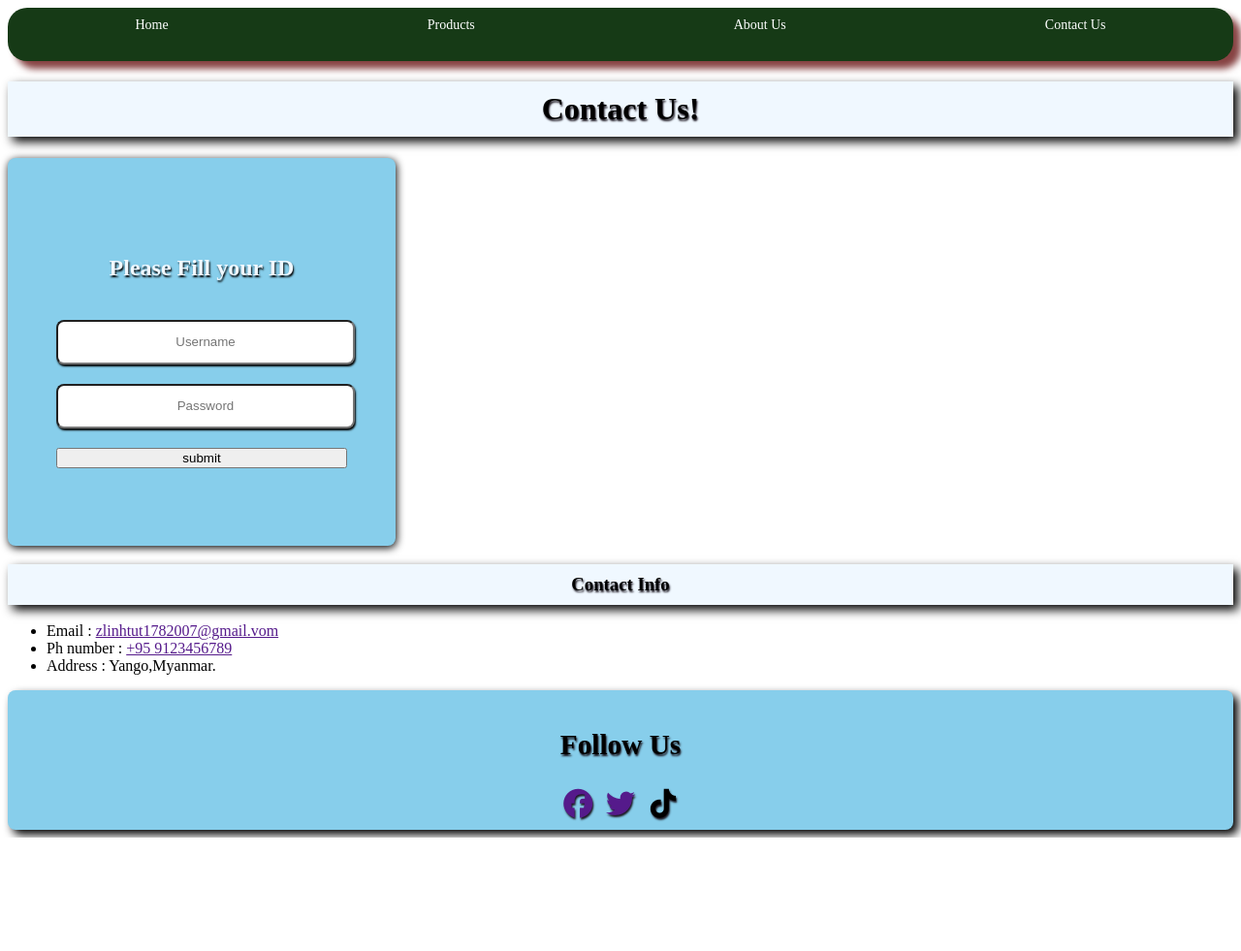
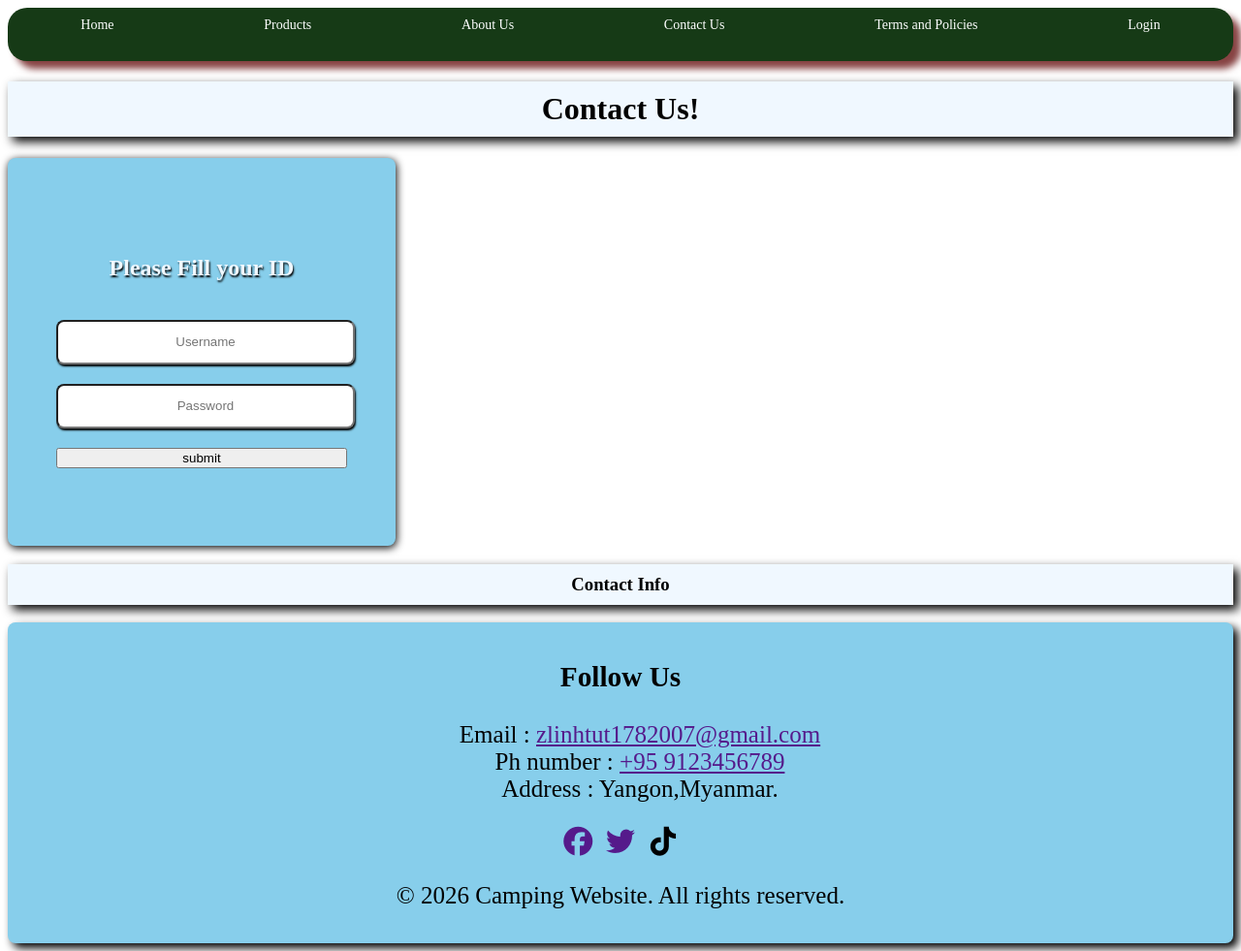
Before and after one commit to Penny1782007/camping-project1, a plain HTML site: page contactus.html in a window 1280 px wide. Shown: the whole page at 97% size. Before the commit the page ends 864 px from the top, so only its background shows below. Drawn offline with Linux system fonts and the light colour scheme.

Commit message:
Update contactus.html with new structure and links

```diff
--- a/contactus.html
+++ b/contactus.html
@@ -10,6 +10,9 @@
         .fa-facebook, .fa-twitter, .fa-tiktok{
             font-size: 30px;
         }
+        li{
+            list-style-type: none;
+        }
     </style>
 </head>
 <body>
@@ -17,12 +20,14 @@
 
         <ul>
             <li><a href="index.html">Home</a></li>
-            <li><a href="products.html">Products</a></li>
+            <li><a href="product.html">Products</a></li>
             <li><a href="aboutus.html">About Us</a></li>
             <li><a href="contactus.html">Contact Us</a></li>
+            <li><a href="term.html">Terms and Policies</a></li>
+            <li><a href="login.html">Login</a></li>
         </ul>
     </nav>
-    <h1 style="   text-shadow: 1px 2px 2px rgb(27, 22, 31);
+    <h1 style="
              color: rgb(0, 0, 0);
              border: 1px;
              background-color:aliceblue;
@@ -30,7 +35,6 @@
              padding: 10px;
              box-shadow: 5px 5px 10px black;
              text-align: center;">Contact Us!</h1>
-             <h2></h2>
     <div class="container">
         <div class="group">
             <h2 style="color: aliceblue; text-shadow: 1px 2px 2px black; text-align: center;">Please Fill your ID</h2>
@@ -39,21 +43,15 @@
             <input type="submit" name="submit" value="submit" id="sub">
         </div>
     </div>
-    <h3 style="text-shadow: 1px 2px 2px rgb(27, 22, 31);
+    <h3 style="
              color: rgb(0, 0, 0);
              border: 1px;
              background-color: aliceblue;
              padding: 10px;
              box-shadow: 5px 5px 10px black;
              text-align: center;">Contact Info</h3>
-    <div>
-        <ul>
-            <li>Email : <a href="">zlinhtut1782007@gmail.vom</a></li>
-            <li>Ph number : <a href="">+95 9123456789</a></li>
-            <li>Address : Yango,Myanmar. </li>
-        </ul>
-    </div>
-    <footer style="text-shadow: 1px 2px 2px rgb(27, 22, 31);
+
+    <footer style="
              color: rgb(0, 0, 0);
              border: 1px;
              background-color: skyblue;
@@ -63,9 +61,18 @@
              text-align: center;
              font-size: 25px;">
         <h3>Follow Us</h3>
+        <div>
+        <ul>
+            <li>Email : <a href="">zlinhtut1782007@gmail.com</a></li>
+            <li>Ph number : <a href="">+95 9123456789</a></li>
+            <li>Address : Yangon,Myanmar. </li>
+        </ul>
+
+    </div>
         <a href=""><i class="fa-brands fa-facebook"></i></a>
         <a href=""> <i class="fa-brands fa-twitter"></i></a>
         <a href="" style="color: black;"><i class="fa-brands fa-tiktok"></i></a>
+        <p>&copy; 2026 Camping Website. All rights reserved.</p>
     </footer>
 
 </body>
```
